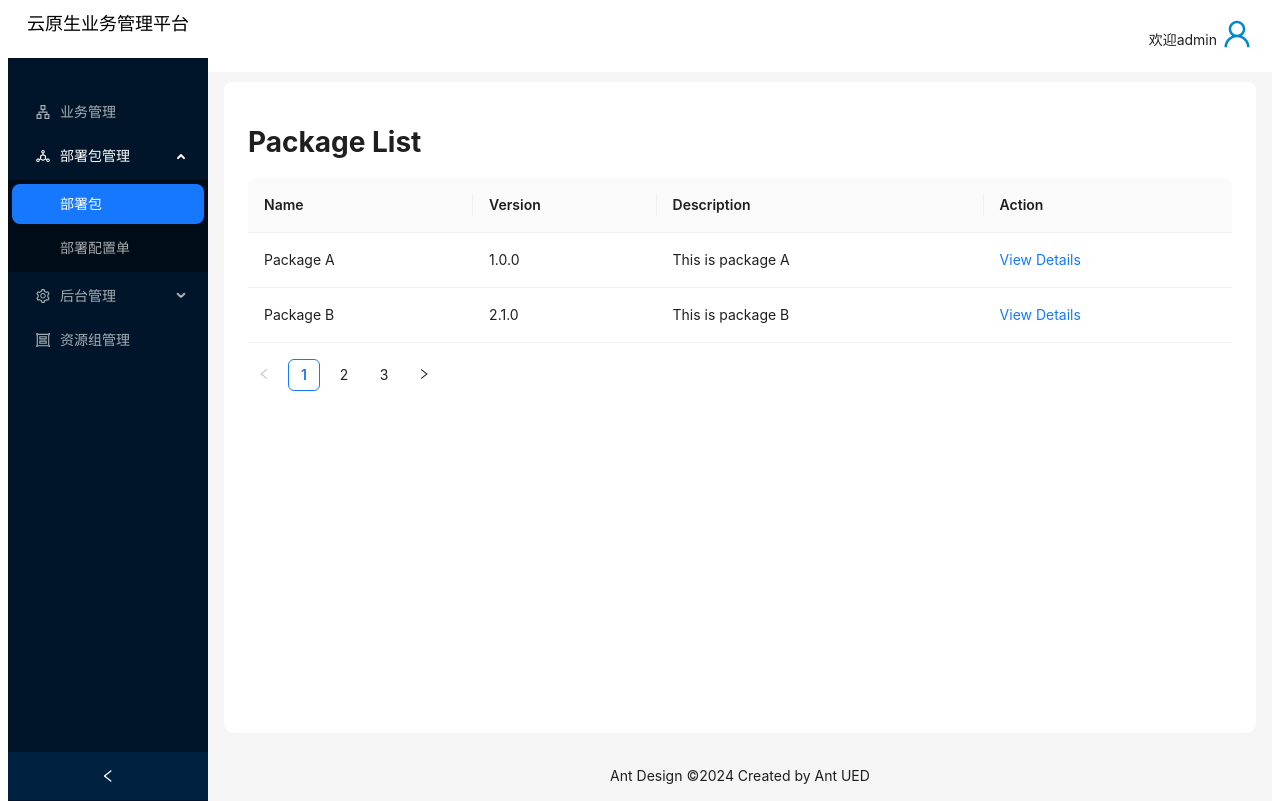
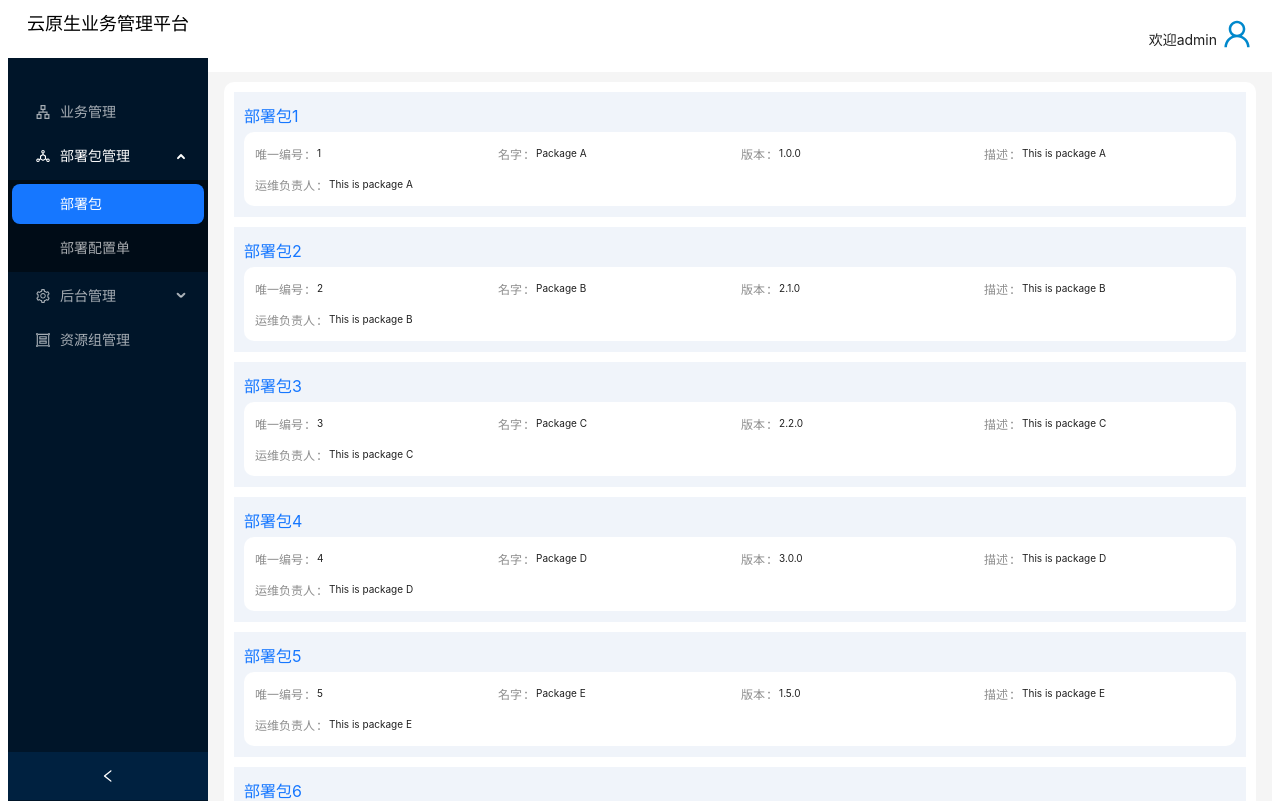
Before and after one commit to lie-flat-planet/kubelie, a React (Create React App) app: page / in a window 1280 px wide. Shown: the top 801 px of the page. Built offline with nearby package versions, Linux system fonts and the light colour scheme.

Commit message:
feat: add package item

```diff
--- a/src/App.tsx
+++ b/src/App.tsx
@@ -1,7 +1,7 @@
 import { createBrowserRouter, RouterProvider } from 'react-router-dom';
 import Index from './page/Index';
 import PackageList from './page/PackageManage/Package/PackageList';
-// import PackageL from './page/PackageManage/Package/PackageL';
+import ListPackage from './page/PackageManage/Package/ListPackage';
 import Config from './page/PackageManage/Config/Config';
 import Cluster from './page/Admin/Cluster';
 import Package from './page/PackageManage/Package/Package';
@@ -14,7 +14,7 @@ const router = createBrowserRouter([
       {
         index: true,
         // path: 'package-manage/package',
-        element: <PackageList />,
+        element: <ListPackage />,
       },
       {
         path: 'package-manage/config',
--- /dev/null
+++ b/src/page/PackageManage/Package/ListPackage.tsx
@@ -0,0 +1,192 @@
+import React, { useState, useEffect } from 'react';
+import { LikeOutlined, MessageOutlined, StarOutlined } from '@ant-design/icons';
+import {
+  Avatar,
+  List,
+  Space,
+  Descriptions,
+  DescriptionsProps,
+  Pagination,
+  Table,
+  TableProps,
+} from 'antd';
+import { Link } from 'react-router-dom';
+
+const data = Array.from({ length: 23 }).map((_, i) => ({
+  id: i,
+  href: 'https://ant.design',
+  title: `部署包 ${i}`,
+  description:
+    'Ant Design, a design language for background applications, is refined by Ant UED Team.',
+  content:
+    'We supply a series of design principles, practical patterns and high quality design resources (Sketch and Axure), to help people create their product prototypes beautifully and efficiently.',
+}));
+
+const IconText = ({ icon, text }: { icon: React.FC; text: string }) => (
+  <Space>
+    {React.createElement(icon)}
+    {text}
+  </Space>
+);
+
+interface Package {
+  id: string;
+  name: string;
+  version: string;
+  description: string;
+}
+
+const mockData: Package[] = [
+  {
+    id: '1',
+    name: 'Package A',
+    version: '1.0.0',
+    description: 'This is package A',
+  },
+  {
+    id: '2',
+    name: 'Package B',
+    version: '2.1.0',
+    description: 'This is package B',
+  },
+  {
+    id: '3',
+    name: 'Package C',
+    version: '2.2.0',
+    description: 'This is package C',
+  },
+  {
+    id: '4',
+    name: 'Package D',
+    version: '3.0.0',
+    description: 'This is package D',
+  },
+  {
+    id: '5',
+    name: 'Package E',
+    version: '1.5.0',
+    description: 'This is package E',
+  },
+  {
+    id: '6',
+    name: 'Package F',
+    version: '1.5.1',
+    description: 'This is package F',
+  },
+  {
+    id: '7',
+    name: 'Package G',
+    version: '1.5.0',
+    description: 'This is package G',
+  },
+  {
+    id: '8',
+    name: 'Package H',
+    version: '1.5.0',
+    description: 'This is package H',
+  },
+  {
+    id: '9',
+    name: 'Package 9',
+    version: '1.5.0',
+    description: 'This is package 9',
+  },
+  {
+    id: '10',
+    name: 'Package 10',
+    version: '1.5.0',
+    description: 'This is package 10',
+  },
+  {
+    id: '11',
+    name: 'Package 11',
+    version: '1.5.0',
+    description: 'This is package 11',
+  },
+  {
+    id: '12',
+    name: 'Package 12',
+    version: '1.5.0',
+    description: 'This is package 12',
+  },
+];
+
+const ListPackage = () => {
+  const [pageSize, total] = [10, 12];
+  const [current, setCurrent] = useState<number>(1);
+
+  const handlePageChange = (page: number): void => {
+    setCurrent(page);
+  };
+
+  // TODO 分页
+  const getPaginatedData = (): Package[] => {
+    return mockData;
+  };
+
+  return (
+    <div>
+      <div>
+        {getPaginatedData().map((pkgItem: Package) => (
+          <PackageItem key={pkgItem.id} pkg={pkgItem} />
+        ))}
+      </div>
+
+      <Pagination
+        current={current}
+        pageSize={pageSize}
+        total={total}
+        onChange={handlePageChange}
+        style={{ marginTop: 16, textAlign: 'right' }}
+      />
+    </div>
+  );
+};
+
+export default ListPackage;
+
+const PackageItem = ({ pkg }: { pkg: Package }) => {
+  const labelToValue: { [key: string]: string } = {
+    唯一编号: pkg.id,
+    名字: pkg.name,
+    版本: pkg.version,
+    描述: pkg.description,
+    运维负责人: pkg.description,
+  };
+
+  const items: DescriptionsProps['items'] = Object.entries(labelToValue).map(
+    ([label, value]) => ({
+      key: label,
+      label: <span style={{ fontSize: 12 }}>{label}</span>,
+      children: <span style={{ fontSize: 10, marginTop: 3 }}>{value}</span>,
+    })
+  );
+
+  return (
+    <div
+      style={{
+        margin: 10,
+        padding: '1px 10px',
+        backgroundColor: 'rgba(238, 242, 249, 0.85)',
+      }}
+    >
+      <div style={{ marginTop: 10, marginBottom: 5 }}>
+        <Link to={`/package-manage/package/${pkg.id}`}>
+          <span style={{ fontSize: 16 }}>部署包{pkg.id}</span>
+        </Link>
+      </div>
+
+      <Descriptions
+        size="small"
+        column={{ xs: 1, sm: 2, md: 3, lg: 3, xl: 4, xxl: 4 }}
+        items={items}
+        style={{
+          padding: 10,
+          marginBottom: 10,
+          background: 'white',
+          borderRadius: 10,
+        }}
+      />
+    </div>
+  );
+};
--- a/src/page/PackageManage/Package/PackageList.tsx
+++ b/src/page/PackageManage/Package/PackageList.tsx
@@ -69,10 +69,52 @@ const mockData: Package[] = [
     version: '1.5.0',
     description: 'This is package E',
   },
+  {
+    id: '6',
+    name: 'Package F',
+    version: '1.5.1',
+    description: 'This is package F',
+  },
+  {
+    id: '7',
+    name: 'Package G',
+    version: '1.5.0',
+    description: 'This is package G',
+  },
+  {
+    id: '8',
+    name: 'Package H',
+    version: '1.5.0',
+    description: 'This is package H',
+  },
+  {
+    id: '9',
+    name: 'Package 9',
+    version: '1.5.0',
+    description: 'This is package 9',
+  },
+  {
+    id: '10',
+    name: 'Package 10',
+    version: '1.5.0',
+    description: 'This is package 10',
+  },
+  {
+    id: '11',
+    name: 'Package 11',
+    version: '1.5.0',
+    description: 'This is package 11',
+  },
+  {
+    id: '12',
+    name: 'Package 12',
+    version: '1.5.0',
+    description: 'This is package 12',
+  },
 ];
 
 const PackageList = () => {
-  const pageSize: number = 2;
+  const pageSize: number = 10;
 
   const [packages, setPackages] = useState<Package[]>([]);
   const [current, setCurrent] = useState<number>(1);
@@ -105,13 +147,13 @@ const PackageList = () => {
   return (
     <div
       style={{
-        padding: 24,
-        minHeight: 360,
+        paddingLeft: 10,
+        // minHeight: 360,
         background: colorBgContainer,
         borderRadius: borderRadiusLG,
       }}
     >
-      <h1>Package List</h1>
+      <h2>部署包</h2>
       <Table
         columns={columns}
         dataSource={getPaginatedData()}
```
